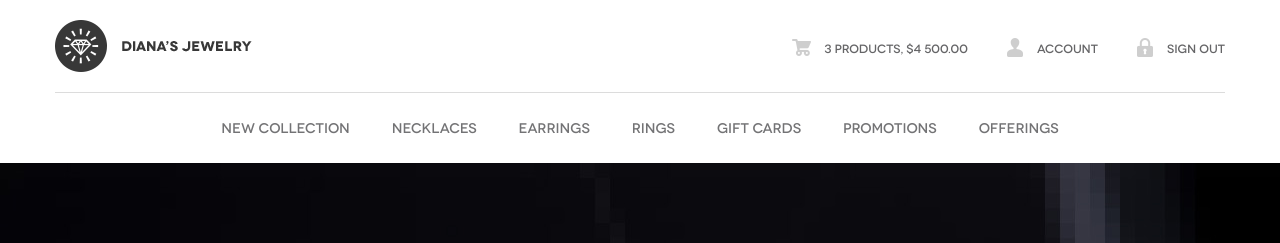
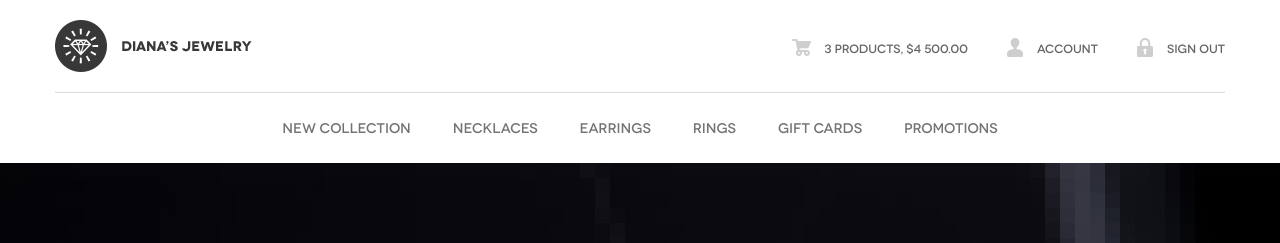
Before and after one commit to lateef-taiwo/dianas_jewelry_website, a plain HTML site: page index.html in a window 1280 px wide. Shown: the top 243 px of the page. Drawn offline with nearby package versions, Linux system fonts and the light colour scheme.

Commit message:
Update index.html

```diff
--- a/index.html
+++ b/index.html
@@ -37,7 +37,6 @@
 				<li><a href="products.html">Rings</a></li>
 				<li><a href="products.html">Gift cards</a></li>
 				<li><a href="products.html">Promotions</a></li>
-				<li><a href="products.html">Offerings</a></li>
 			</ul>
 		</div>
 		<!-- / container -->
```
